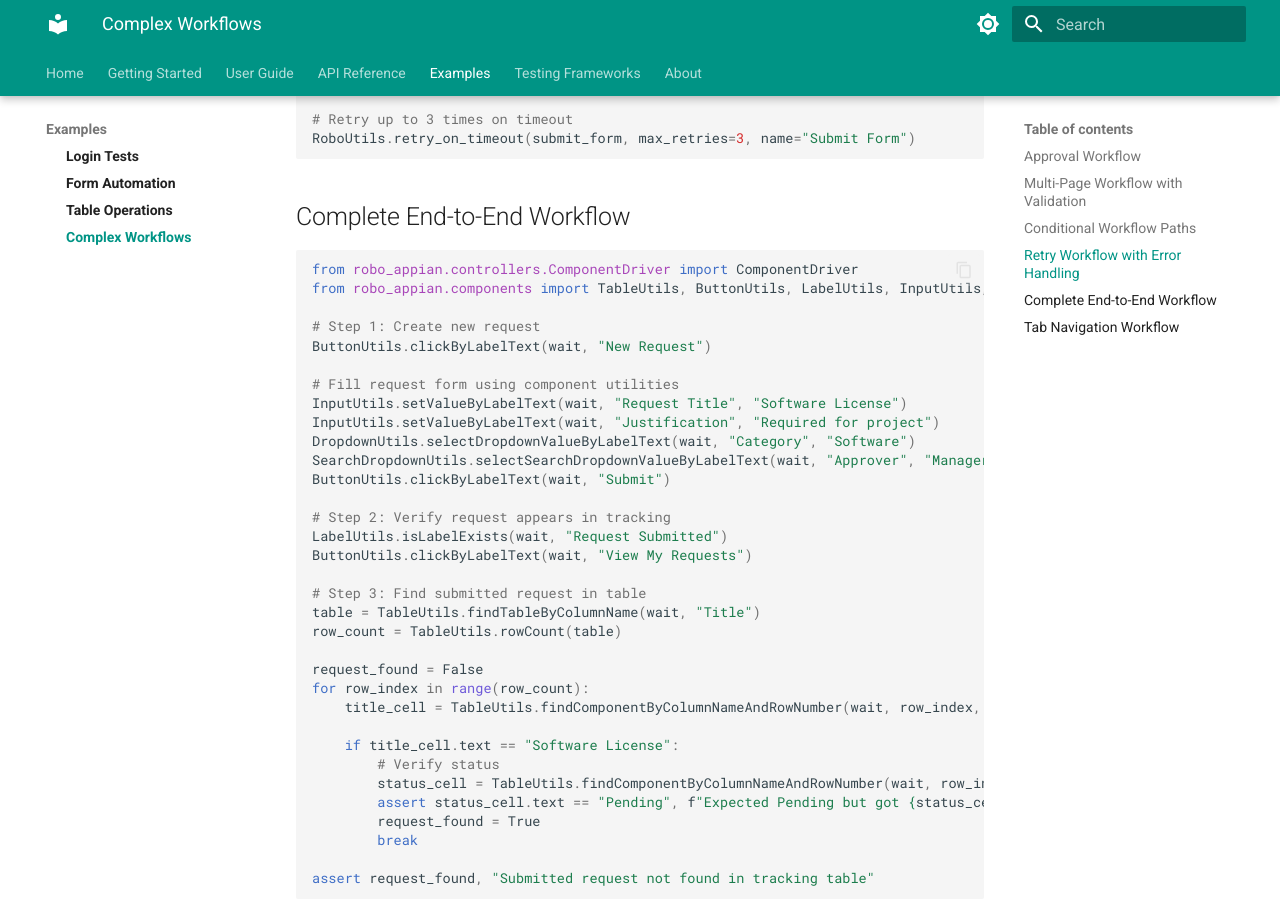
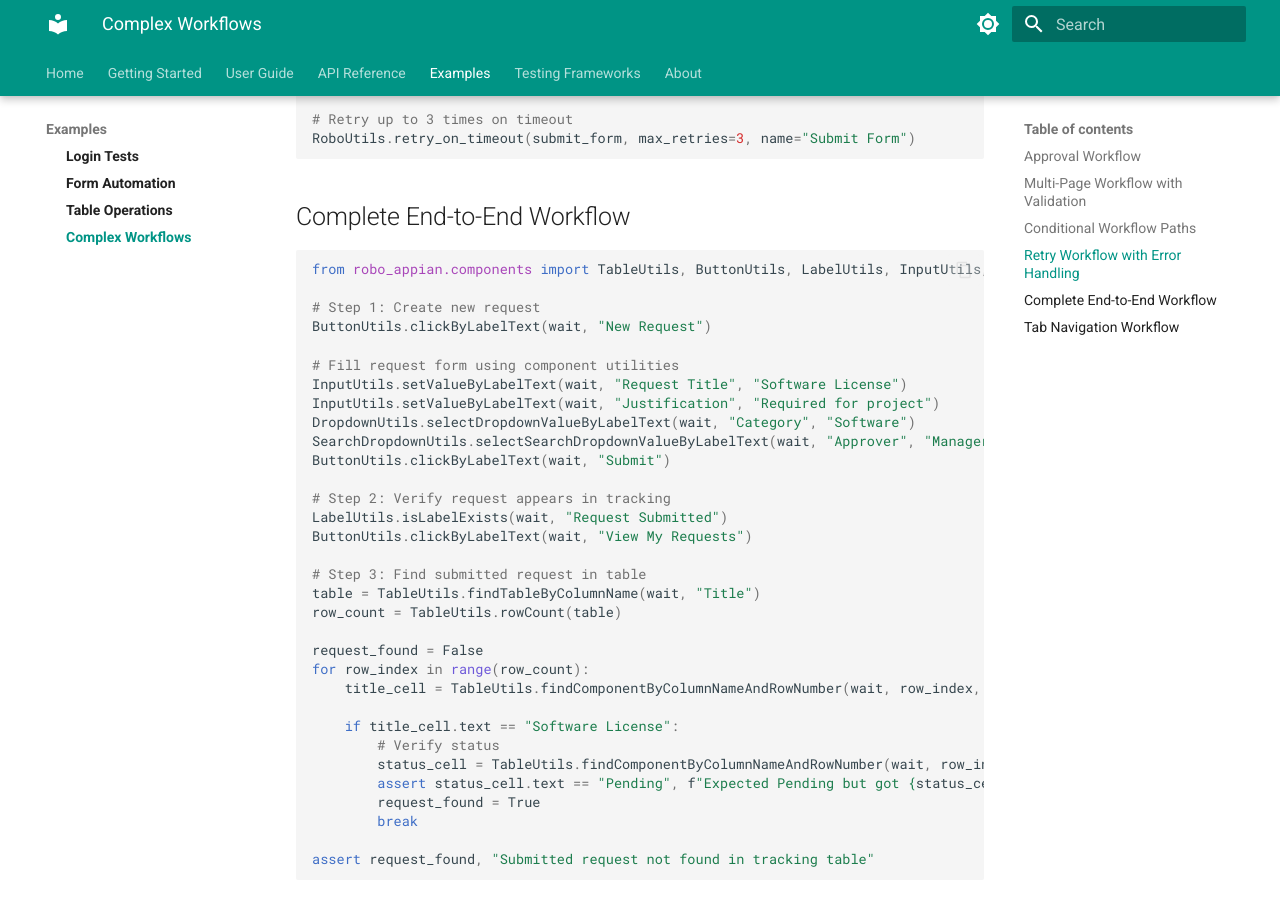
Before and after one commit to dinilmithra/robo_appian, an MkDocs documentation site: the page built from docs/examples/workflows.md, in a window 1280 px wide and 900 px high, scrolled down 2179 px. Built offline with MkDocs 1.6.1 and Material for MkDocs 9.7.7, drawn with Linux system fonts in a browser that asks for light colours; the version menu is left out.

Commit message:
Remove last ComponentDriver import from workflows example

````diff
--- a/docs/examples/workflows.md
+++ b/docs/examples/workflows.md
@@ -111,7 +111,6 @@ RoboUtils.retry_on_timeout(submit_form, max_retries=3, name="Submit Form")
 ## Complete End-to-End Workflow
 
 ```python
-from robo_appian.controllers.ComponentDriver import ComponentDriver
 from robo_appian.components import TableUtils, ButtonUtils, LabelUtils, InputUtils, DropdownUtils, SearchDropdownUtils
 
 # Step 1: Create new request
````
